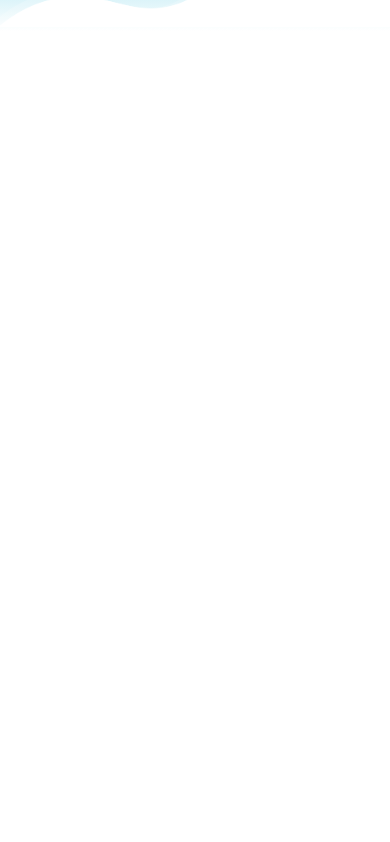
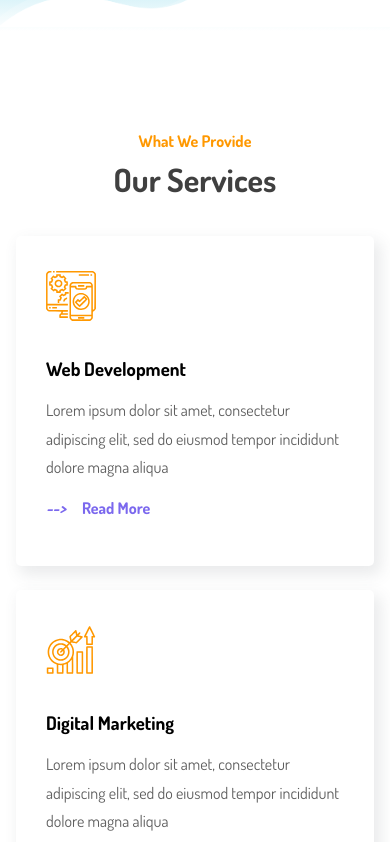
Before and after one commit to iliasabai09/sduAnalytics, a Vue app: page / in a window 390 px wide. Shown: the part 902-1744 px from the top of the page. Before the commit the page ends 933 px from the top, so only its background shows below. Built offline with nearby package versions, Linux system fonts and the light colour scheme.

Commit message:
сделал мобилку для сервисов

```diff
--- a/src/components/ServiceBlock.vue
+++ b/src/components/ServiceBlock.vue
@@ -34,7 +34,6 @@ function animate(val) {
 
 <style scoped lang="scss">
 .block {
-  max-width: 416px;
   width: 100%;
   height: 330px;
   transition: all 500ms ease-out;
--- a/src/modules/OurServicesModule.vue
+++ b/src/modules/OurServicesModule.vue
@@ -52,7 +52,7 @@ const services = ref([
 ]);
 </script>
 
-<style scoped>
+<style scoped lang="scss">
 section {
   padding-top: 100px;
   padding-bottom: 100px;
@@ -63,5 +63,11 @@ section {
   display: grid;
   grid-template-columns: auto auto auto;
   gap: 24px;
+  @media (max-width: 992px) {
+    grid-template-columns: auto auto;
+  }
+  @media (max-width: 600px) {
+    grid-template-columns: auto;
+  }
 }
 </style>
--- a/src/pages/homePage.vue
+++ b/src/pages/homePage.vue
@@ -1,7 +1,7 @@
 <template>
   <div>
     <HomeSectionModule/>
-<!--    <OurServicesModule/>-->
+    <OurServicesModule/>
 <!--    <AboutCompanyModule/>-->
 <!--    <CounterSectionModule/>-->
 <!--    <OverviewModule/>-->
```
